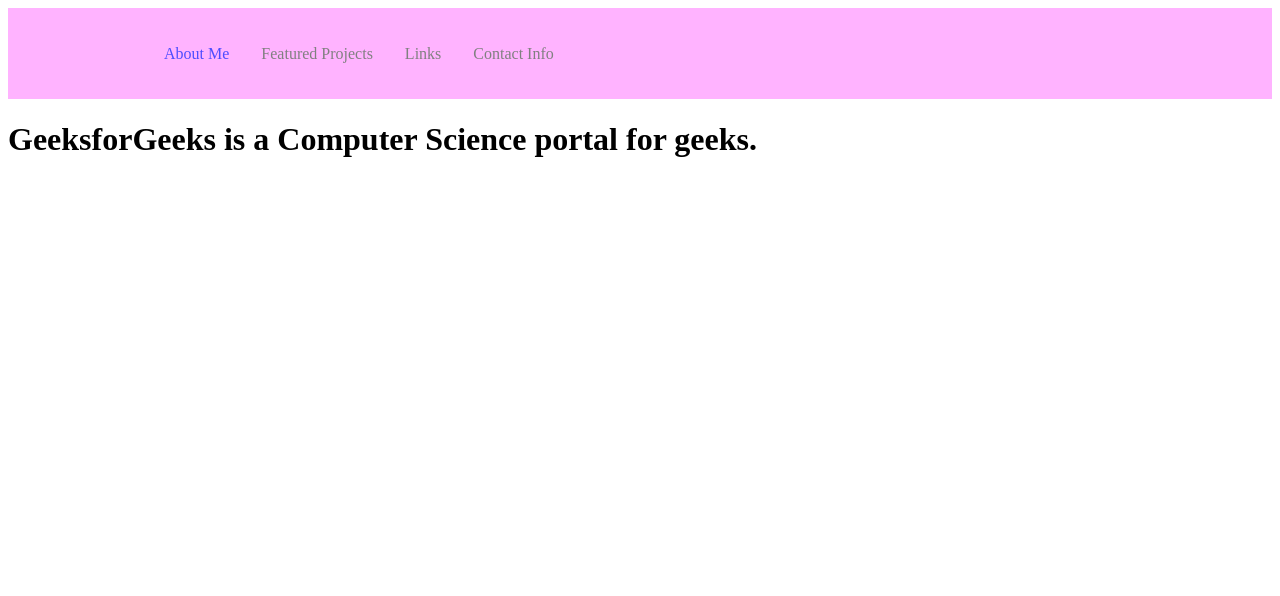
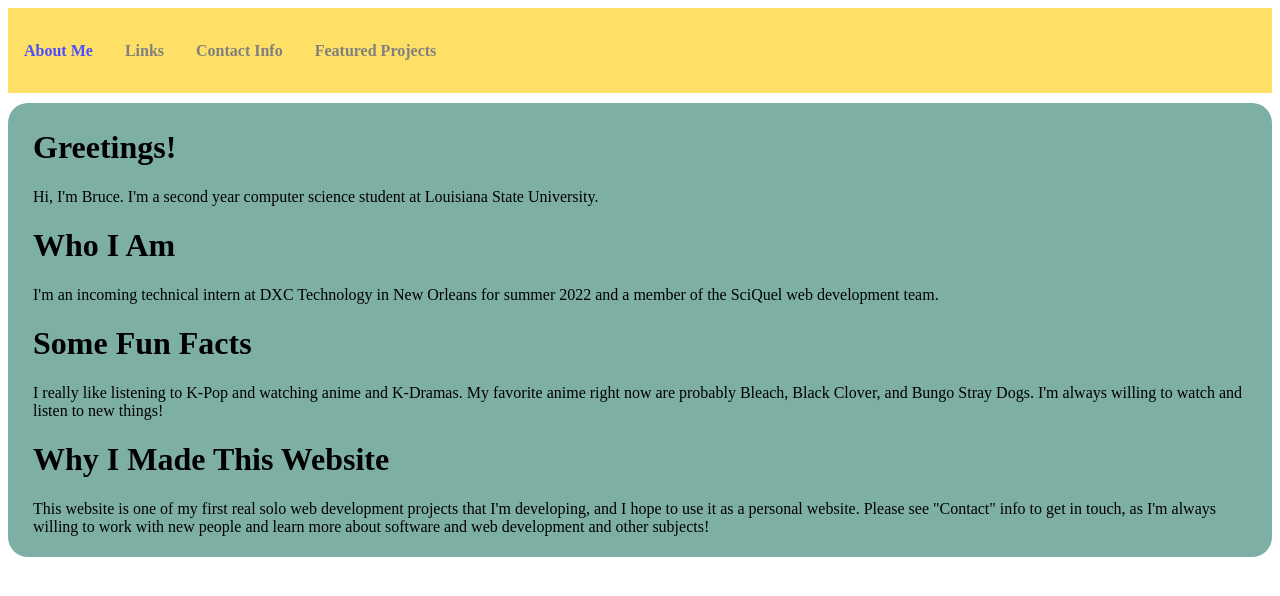
Before and after one commit to bquach1/website, a React (Create React App) app: page /about in a window 1280 px wide. Shown: the top 596 px of the page. Built offline with nearby package versions, Linux system fonts and the light colour scheme.

Commit message:
Fill about page info and style wrapper.

```diff
--- a/src/App.css
+++ b/src/App.css
@@ -1,9 +1,16 @@
-
 .App {
   text-align: center;
   justify-content:left;
 }
 
-#brand{
+#brand {
 	color: white;
 }
+
+.wrapper {
+  padding:5px 25px 5px 25px;
+  margin-top:10px;
+  background-color:rgb(126, 175, 164);
+  border-radius:20px;
+  min-height:100%;
+}
--- a/src/App.js
+++ b/src/App.js
@@ -14,7 +14,7 @@
     <Router>
     <Navbar />
     <Routes>
-        <Route exact path='/' exact element={<Home />} />
+        <Route exact path='/' element={<Home />} />
         <Route path='/about' element={<About/>} />
         <Route path='/contact' element={<Contact/>} />
         <Route path='/blogs' element={<Blogs/>} />
--- a/src/components/Navbar/NavbarElements.js
+++ b/src/components/Navbar/NavbarElements.js
@@ -3,12 +3,12 @@
 import styled from "styled-components";
 
 export const Nav = styled.nav`
-  background: #ffb3ff;
+  background: #ffe066;
   height: 85px;
   display: flex;
-  justify-content: space-between;
-  padding: 0.2rem calc((100vw - 1000px) / 2);
+  justify-content: flex-start;
   z-index: 12;
+  font-weight:bolder;
 `;
 
 export const NavLink = styled(Link)`
--- a/src/components/Navbar/index.js
+++ b/src/components/Navbar/index.js
@@ -10,14 +10,14 @@
           <NavLink to="/about" activeStyle>
             About Me
           </NavLink>
-          <NavLink to="/contact" activeStyle>
-            Featured Projects
-          </NavLink>
           <NavLink to="/blogs" activeStyle>
             Links
           </NavLink>
           <NavLink to="/sign-up" activeStyle>
             Contact Info
+          </NavLink>
+          <NavLink to="/contact" activeStyle>
+            Featured Projects
           </NavLink>
         </NavMenu>
       </Nav>
--- a/src/pages/about.js
+++ b/src/pages/about.js
@@ -2,11 +2,42 @@
 
 const About = () => {
   return (
-    <div>
+    <div class="wrapper">
       <h1>
-        GeeksforGeeks is a Computer
-        Science portal for geeks.
+        Greetings!
       </h1>
+        <p>
+          Hi, I'm Bruce. I'm a second year computer science student at
+          Louisiana State University.
+        </p>
+      <h1>
+        Who I Am
+      </h1>
+        <p>
+          I'm an incoming technical intern at DXC
+          Technology in New Orleans for summer 2022 and a member of
+          the SciQuel web development team.
+        </p>
+      <h1>
+        Some Fun Facts
+      </h1>
+        <p>
+          I really like listening to K-Pop and watching anime and K-Dramas.
+          My favorite anime right now are probably Bleach, Black Clover,
+          and Bungo Stray Dogs. I'm always willing to watch and listen to
+          new things!
+        </p>
+      <h1>
+        Why I Made This Website
+      </h1>
+        <p>
+          This website is one of my first real solo web development
+          projects that I'm developing, and I hope to use it as
+          a personal website. Please see "Contact" info to get in
+          touch, as I'm always willing to work with new people and
+          learn more about software and web development and other
+          subjects!
+        </p>
     </div>
   );
 };
```
